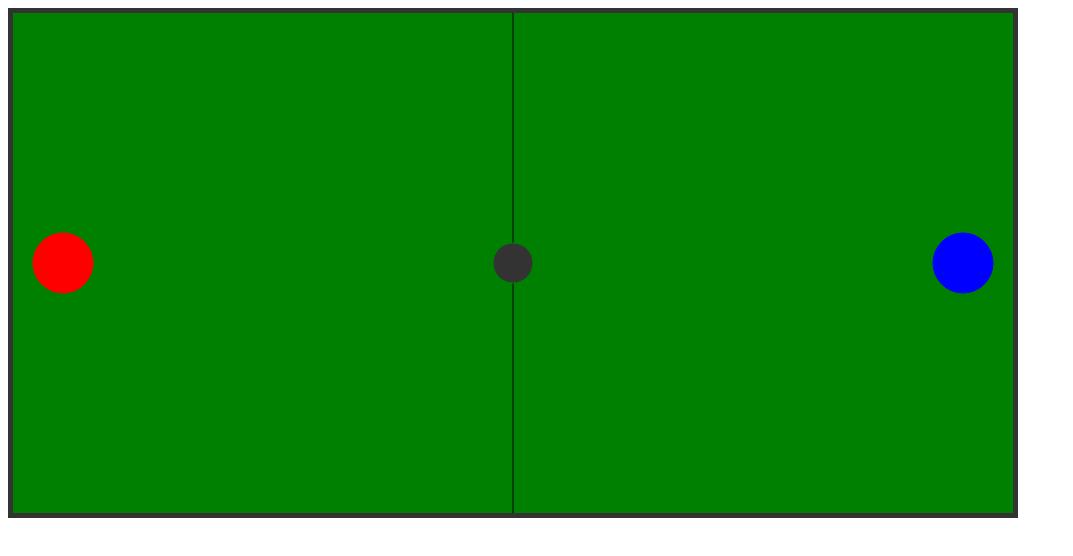
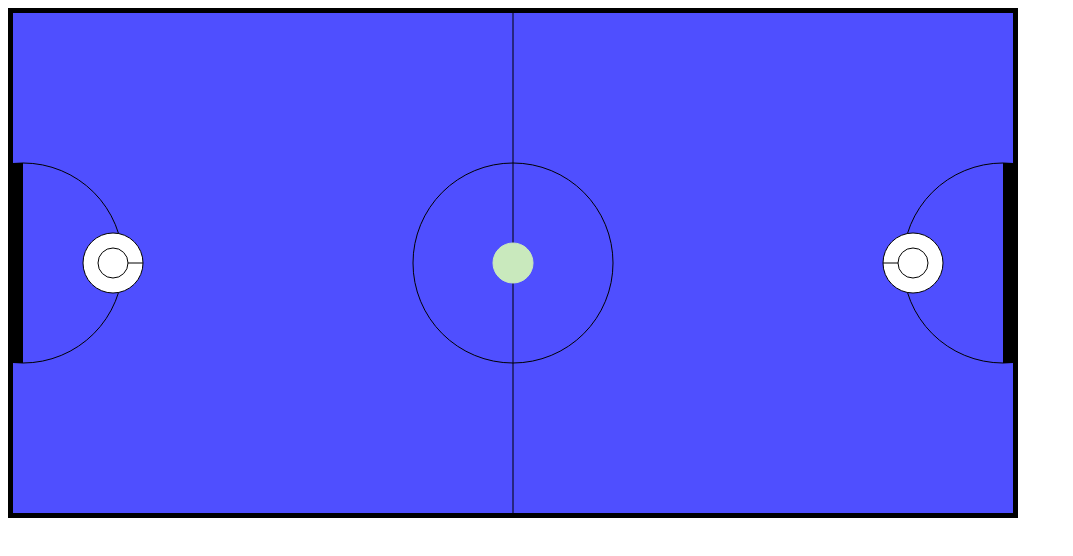
Before and after one commit to mittalabhas1/AirHockey, a plain HTML site: page index.html in a window 1280 px wide. Shown: the whole page, without its empty margins (0-1073 px from the left). Drawn offline with Linux system fonts and the light colour scheme.

Commit message:
major UI changes

```diff
--- a/index.html
+++ b/index.html
@@ -5,9 +5,14 @@
 	<title>Air Hockey</title>
 </head>
 <body>
-	<canvas id="myCanvas" width="1000" height="500" style="border:5px solid #333;" onmousemove="movePlayer(event, 1)">
+	<canvas id="myCanvas" width="1000" height="500" style="border:5px solid #000000;" onmousemove="movePlayer(event, 1)">
 		Your browser does not support the HTML5 canvas tag.
 	</canvas>
+	<div id="goal" style="position: absolute;
+				top: 245px;
+				left: 350px;
+				font-size: 30px;
+				display: none;">GOOOAAAAAALLLLL !!!</div>
 </body>
 <script type="text/javascript" src="script.js"></script>
 </html>
--- a/script.js
+++ b/script.js
@@ -1,27 +1,3 @@
-// function CanvasCtrl($scope) {
-
-// 	var canvas = document.getElementById('myCanvas');
-// 	var context = canvas.getContext('2d');
-
-// 	var point = {
-// 		x: 100,
-// 		y: 100,
-// 		amount: 50
-// 	};
-//     $scope.draw(point);
-
-//     $scope.draw = function(data) {
-//         context.beginPath();
-//         context.arc(data.x, data.y, data.amount, 0, 2 * Math.PI);
-//         context.fillStyle = "#ccddff";
-//         context.fill();
-//         context.lineWidth = 1;
-//         context.strokeStyle = "#666666";
-//         context.stroke();
-//     }
-
-// }
-
 var c = document.getElementById("myCanvas");
 var ctx = c.getContext("2d");
 
@@ -32,22 +8,22 @@ var radius = {
 };
 
 var ball = {
-    x: 500,
-    y: 250,
+    x: c.width/2,
+    y: c.height/2,
     radius: radius.ball,
-    speed_x: 40,
-    speed_y: 30,
-    color: '#333',
+    speed_x: 80,
+    speed_y: 60,
+    color: '#C9E9BD',
     move: 0,
     hit: false,
-    counter: 0.1
+    counter: 0.01
 };
 
 var player1 = {
-    x: 50,
-    y: 250,
+    x: 100,
+    y: c.height/2,
     radius: radius.players,
-    color: '#f00',
+    color: 'white',
     max_x: c.width/2 - radius.players,
     min_x: radius.players,
     max_y: c.height - radius.players,
@@ -55,10 +31,10 @@ var player1 = {
 };
 
 var player2 = {
-    x: 950,
-    y: 250,
+    x: c.width - 100,
+    y: c.height/2,
     radius: radius.players,
-    color: '#00f',
+    color: 'white',
     max_x: c.width - radius.players,
     min_x: c.width/2 + radius.players,
     max_y: c.height - radius.players,
@@ -66,7 +42,8 @@ var player2 = {
 };
 
 var bg = {
-	color: "green"
+	color: "#4F4FFF",
+	base: "#000000"
 };
 
 var players = [];
@@ -80,8 +57,22 @@ function render() {
 	// making the center line
 	ctx.fillStyle = bg.color;
     ctx.fillRect(0, 0, c.width, c.height);
-    ctx.moveTo(500,0);
-	ctx.lineTo(500,500);
+    ctx.moveTo(c.width/2,0);
+	ctx.lineTo(c.width/2,c.height);
+	ctx.stroke();
+
+	//making the big circles
+	ctx.beginPath();
+	ctx.arc(c.width/2,c.height/2,c.height/5,0,2*Math.PI);
+	ctx.strokeStyle = bg.base;
+	ctx.stroke();
+	ctx.beginPath();
+	ctx.arc(10,c.height/2,c.height/5,0,2*Math.PI);
+	ctx.strokeStyle = bg.base;
+	ctx.stroke();
+	ctx.beginPath();
+	ctx.arc(c.width - 10,c.height/2,c.height/5,0,2*Math.PI);
+	ctx.strokeStyle = bg.base;
 	ctx.stroke();
 
 	//making the cue ball
@@ -89,8 +80,13 @@ function render() {
 	ctx.arc(ball.x,ball.y,ball.radius,0,2*Math.PI);
 	ctx.fillStyle = ball.color;
 	ctx.fill();
-	ctx.strokeStyle = bg.color;
+	ctx.strokeStyle = ball.color;
 	ctx.stroke();
+
+	//making goal posts
+	ctx.fillStyle = bg.base;
+	ctx.fillRect(0, 3*c.height/10, 10, 2*c.width/10);
+	ctx.fillRect(c.width - 10, 3*c.height/10, 10, 2*c.width/10);
 
 	//player1
 	ctx.beginPath();
@@ -98,14 +94,18 @@ function render() {
 	ctx.fillStyle = player1.color;
 	ctx.fill();
 	ctx.strokeStyle = player1.color;
+	ctx.arc(player1.x,player1.y,player1.radius/2,0,2*Math.PI);
+	ctx.strokeStyle = "black";
 	ctx.stroke();
 
 	//player2
 	ctx.beginPath();
-	ctx.arc(player2.x,player2.y,player2.radius,0,2*Math.PI);
+	ctx.arc(player2.x,player2.y,player2.radius,-Math.PI,Math.PI);
 	ctx.fillStyle = player2.color;
 	ctx.fill();
 	ctx.strokeStyle = player2.color;
+	ctx.arc(player2.x,player2.y,player2.radius/2,-Math.PI,Math.PI);
+	ctx.strokeStyle = "black";
 	ctx.stroke();
 }
 
@@ -129,7 +129,7 @@ function erase() {
 	ctx.beginPath();
 	ctx.moveTo(500,0);
 	ctx.lineTo(500,500);
-	ctx.strokeStyle = "black";
+	ctx.strokeStyle = bg.base;
 	ctx.stroke();
 }
 
@@ -139,7 +139,7 @@ function coordinates(event){
 	y = mousePos.y - ball.y;
 	x = mousePos.x - ball.x;
 	slope = y/x;
-	console.log(slope);
+	// console.log(slope);
 	distance = Math.sqrt(Math.pow(y, 2) + Math.pow(x, 2));
 	moveBall(distance, slope, mousePos);
 }
@@ -241,9 +241,18 @@ function checkHit(number) {
 	distance = Math.sqrt(Math.pow(players[number-1].x - ball.x, 2) + Math.pow(players[number-1].y - ball.y, 2));
 	// console.log(distance);
 	if(distance + radius.offSet >= players[number-1].radius + ball.radius && distance - radius.offSet <= players[number-1].radius + ball.radius){
+	// if(distance == players[number-1].radius + ball.radius){
 		// console.log("yes!!");
 		var slope = checkAngle(number);
 		ball.hit = true;
 		hitBall(slope, number);
 	}
 }
+
+function goal() {
+	// console.log('goal');
+	document.getElementById('goal').style.display = 'block';
+	setTimeout(function(){
+		document.getElementById('goal').style.display = 'none';
+	}, 3000);
+}
```
